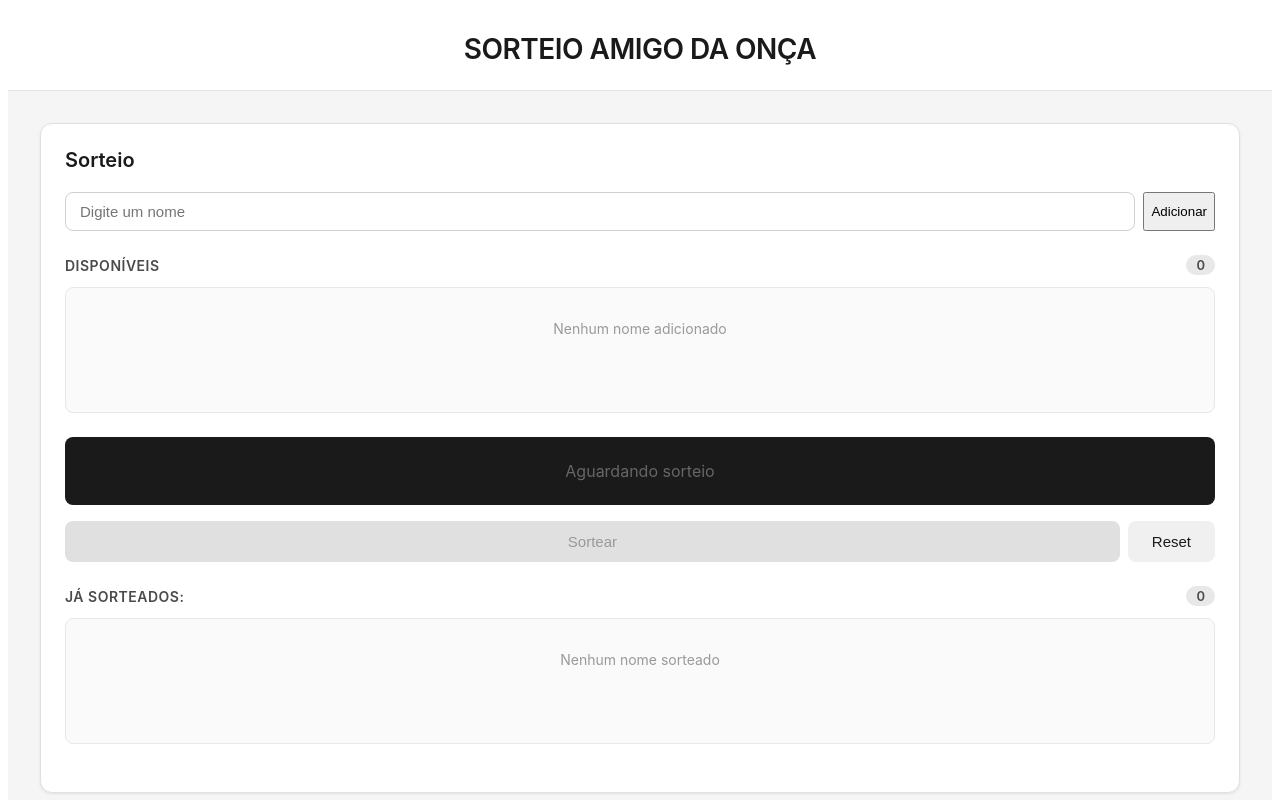
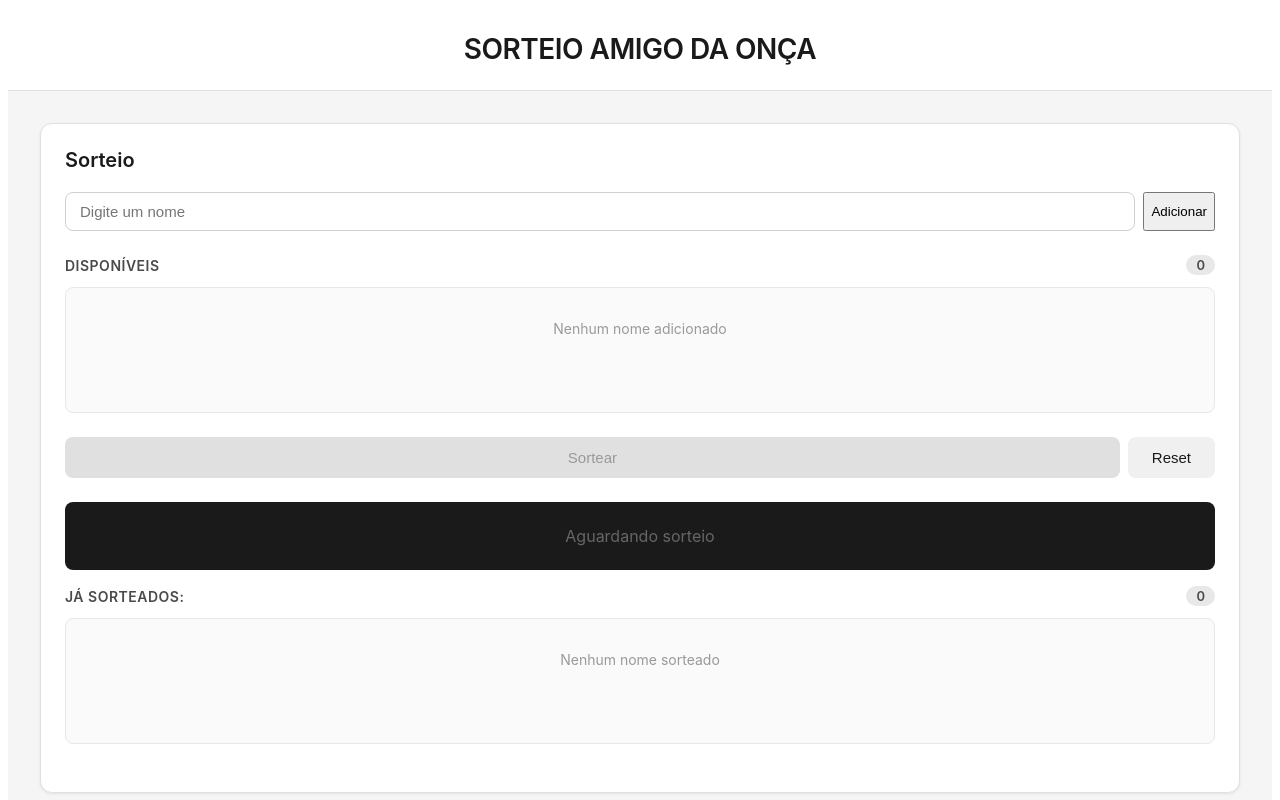
Before and after one commit to GustOki/soundFX, a React (Create React App) app in the folder okifx/: page / in a window 1280 px wide. Shown: the top 800 px of the page. Built offline with nearby package versions, Linux system fonts and the light colour scheme.

Commit message:
UPDATE App.js

```diff
--- a/okifx/src/App.js
+++ b/okifx/src/App.js
@@ -252,6 +252,16 @@ const Okifx = () => {
               </div>
             </div>
 
+            <div className='action-buttons'>
+                <button
+                  onClick={drawName}
+                  disabled={availableNames.length === 0}
+                  className={`button primary-button ${(availableNames.length === 0 || isAnimating) ? 'disabled' : '' }`}
+                >Sortear</button>
+
+                <button onClick={resetAll} className='button secondary-button'>Reset</button>
+            </div>
+
             <div className={`result-box ${isAnimating ? 'animating' : ''}`}>
                 {currentDraw ? (
                   <div>
@@ -261,16 +271,6 @@ const Okifx = () => {
                 ) : (
                   <p className='result-placeholder'>Aguardando sorteio</p>
                 )}
-            </div>
-
-            <div className='action-buttons'>
-                <button
-                  onClick={drawName}
-                  disabled={availableNames.length === 0}
-                  className={`button primary-button ${(availableNames.length === 0 || isAnimating) ? 'disabled' : '' }`}
-                >Sortear</button>
-
-                <button onClick={resetAll} className='button secondary-button'>Reset</button>
             </div>
 
             <div className='section'>
```
